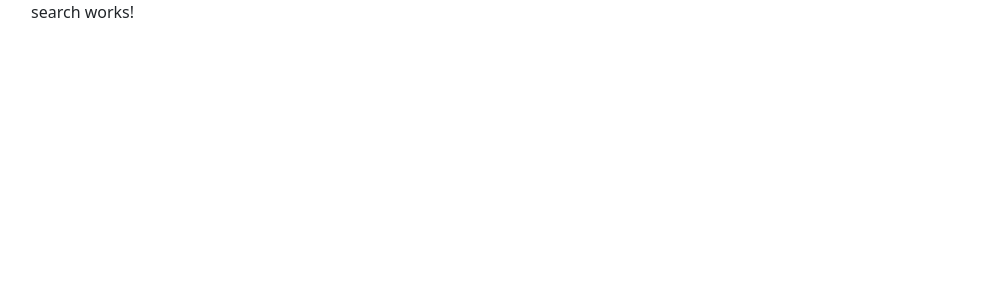
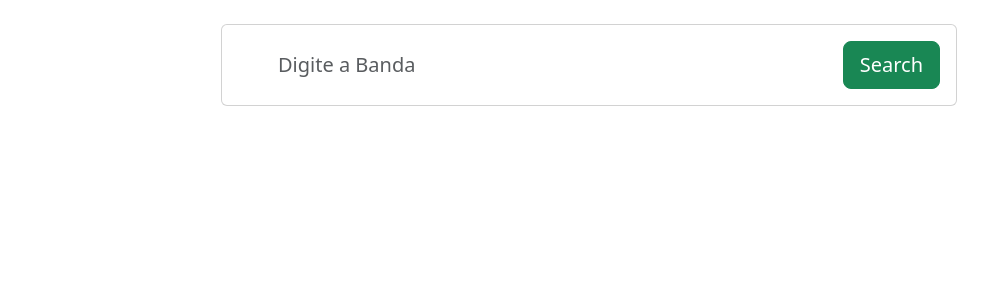
Before and after one commit to Oliro/found-events-and-shows, an Angular app: page / in a window 1280 px wide. Shown: the top 300 px of the page, without its empty margins (51-1039 px from the left). Built offline with nearby package versions, Linux system fonts and the light colour scheme.

Commit message:
feat: Implement search component

```diff
--- a/src/app/search/search.component.html
+++ b/src/app/search/search.component.html
@@ -1,3 +1,30 @@
-<div class="container">
-    <p>search works!</p>
-</div>
+    <div class="container">
+
+        <br>
+
+        <div class="row justify-content-center">
+
+            <div class="col-12 col-md-10 col-lg-8">
+
+                <div class="card card-sm">
+                    <div class="row card-body no-gutters align-items-center">
+
+                        <div class="col-auto">
+                            <i class="fa-solid fa-magnifying-glass fa-2x"></i>
+                        </div>
+
+                        <div class="col">
+                            <input class="form-control form-control-lg" type="search" placeholder="Digite a Banda" [(ngModel)]="query">
+                        </div>
+
+                        <div class="col-auto">
+                            <button class="btn btn-lg btn-success" type="submit" (click)="search()" >Search</button>
+                        </div>
+
+                    </div>
+                </div>
+
+            </div>
+        </div>
+
+    </div>
--- a/src/app/search/search.component.sass
+++ b/src/app/search/search.component.sass
@@ -0,0 +1,7 @@
+.form-control
+ border: 0
+
+.form-control:hover, .form-control:active, .form-control:focus
+ border: none
+ outline: none
+ box-shadow: none
--- a/src/app/search/search.component.ts
+++ b/src/app/search/search.component.ts
@@ -1,12 +1,21 @@
-import { Component } from '@angular/core';
+import { Component, EventEmitter, Output } from '@angular/core';
+import { FormsModule } from '@angular/forms';
 
 @Component({
   selector: 'app-search',
   standalone: true,
-  imports: [],
+  imports: [FormsModule],
   templateUrl: './search.component.html',
   styleUrl: './search.component.sass'
 })
 export class SearchComponent {
 
+  public query: string = '';
+
+  @Output() public queryEvent = new EventEmitter<string>();
+
+  search() {
+    this.queryEvent.emit(this.query);
+  }
+
 }
```
